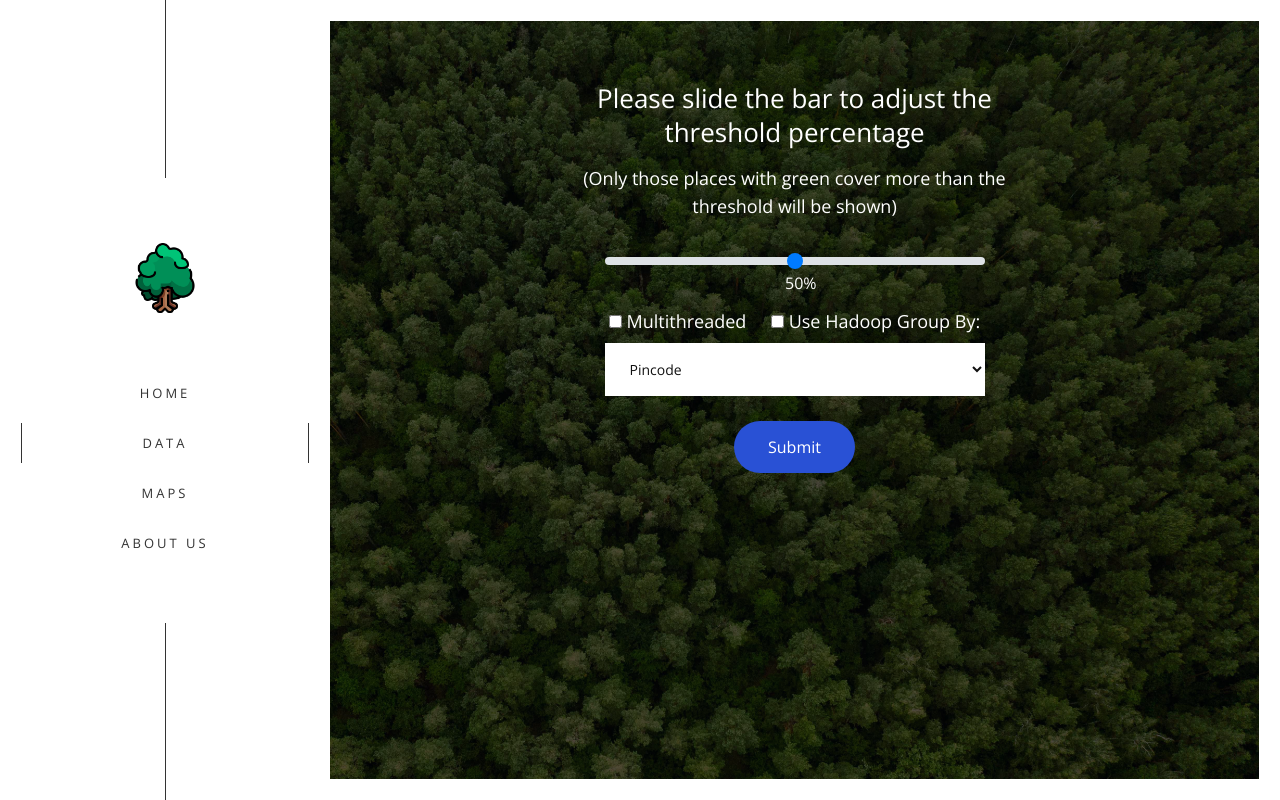
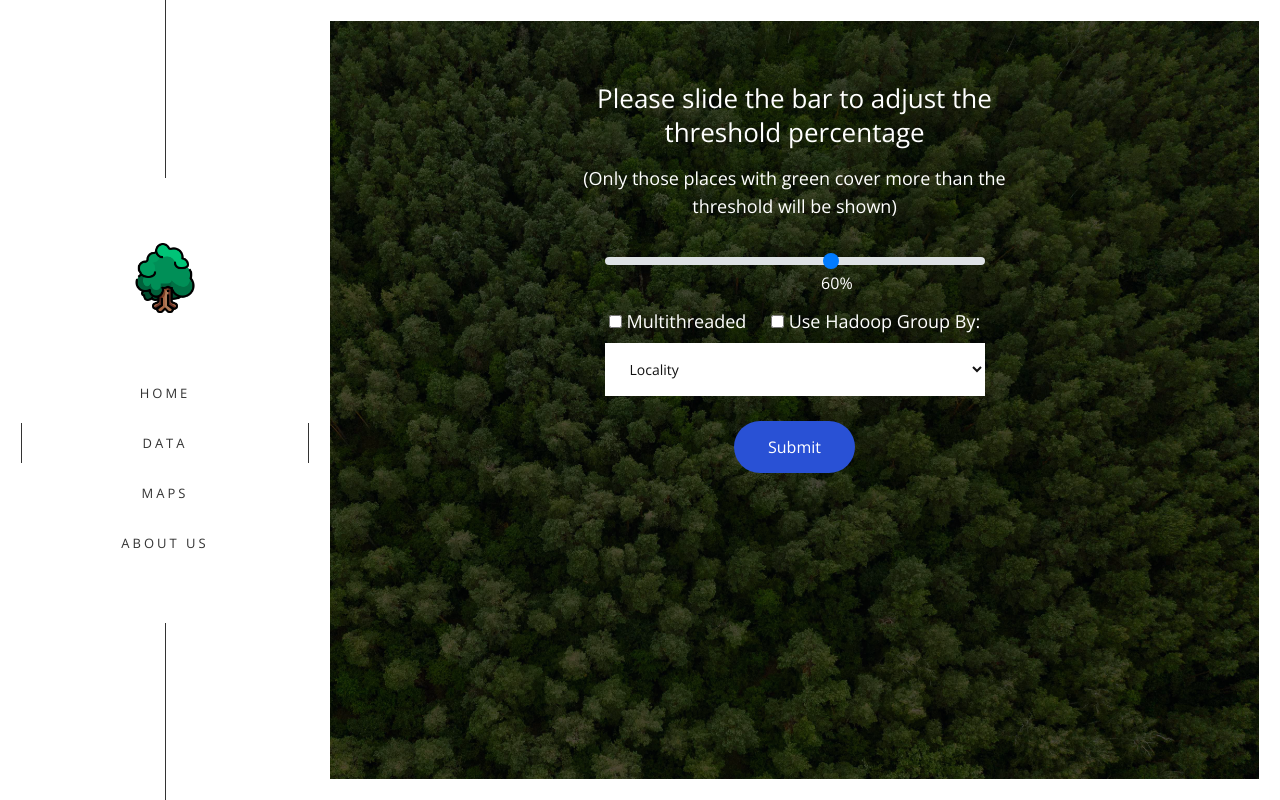
Before and after one commit to NaikAayush/ccbd-bangalore, a Flask app: page /mapred in a window 1280 px wide. Run offline with Flask 2, Linux system fonts and the light colour scheme; parts of the project's set-up code (start-up, migrations or seed data) failed here and were passed over; some libraries are stand-ins or nearby versions.

Commit message:
Changed default grouping to locality and % to 60

```diff
--- a/MapReduce/templates/maprednew.html
+++ b/MapReduce/templates/maprednew.html
@@ -140,9 +140,9 @@
               <p style="text-align: center;">(Only those places with green cover more than the threshold will be shown)</p>
               <div class="container" style="text-align: center;">
                   <form action={{ url_for("mapRed") }} method="POST" onsubmit="showLoading()" style="margin-bottom:0;">
-                      <input type="range" class="custom-range" id="customRange1" name="green_percentage" value={{ green_percentage or "50.0"  }} step="0.1" min="0.0" max="100">
+                      <input type="range" class="custom-range" id="customRange1" name="green_percentage" value={{ green_percentage or "60.0"  }} step="0.1" min="0.0" max="100">
                       <div style="display: flex;">
-                          <span id="printVal" style="position: relative; font-size: initial; bottom: 10px;">{{ (green_percentage or "50.0") + "%"  }}</span>
+                          <span id="printVal" style="position: relative; font-size: initial; bottom: 10px;">{{ (green_percentage or "60.0") + "%"  }}</span>
                       </div>
 
                       <input id="multithreaded" type="checkbox" {{ "checked" if multithreaded }} name="multithreaded" value="Yes" style="padding-left: 10%;" onclick="multiChanged(this)">
@@ -151,8 +151,8 @@
                       <label for="hadoop">Use Hadoop</label>
                         <label for="groupby" style="margin-bottom: 0px;">Group By:</label>
                         <select class="form-control" name="groupby" id="groupby" style='background: #FFFFFF;color: #111;'>
+                            <option value="locality" {{ "selected" if groupby and groupby=="locality" }}>Locality</option>
                             <option value="pincode" {{ "selected" if groupby and groupby=="pincode" }}>Pincode</option>
-                            <option value="locality" {{ "selected" if groupby and groupby=="locality" }}>Locality</option>
                         </select>
                       <input type="submit" value="Submit" class="btn btn-primary">
                   </form>
@@ -222,8 +222,8 @@
                 $('#printVal').css("left", parseInt($(this).val()) - parseInt($(this).val())/20 + "%");
             }
             else{
-                $('#printVal').html("50.0%");
-                $('#printVal').css("left", "50%");
+                $('#printVal').html("60.0%");
+                $('#printVal').css("left", "60%");
             }
         });
 
```
